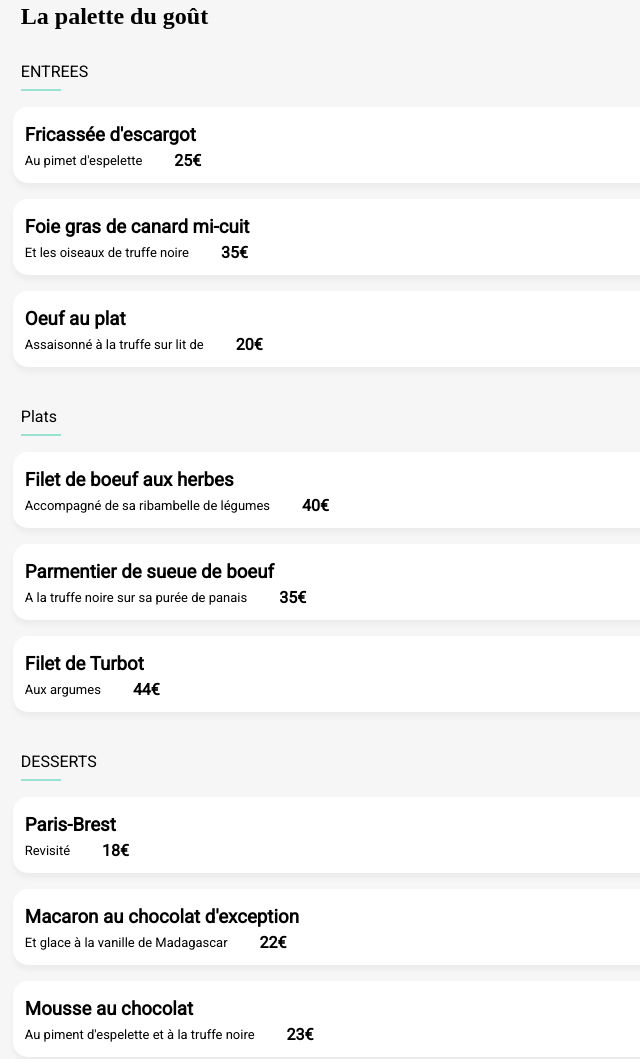
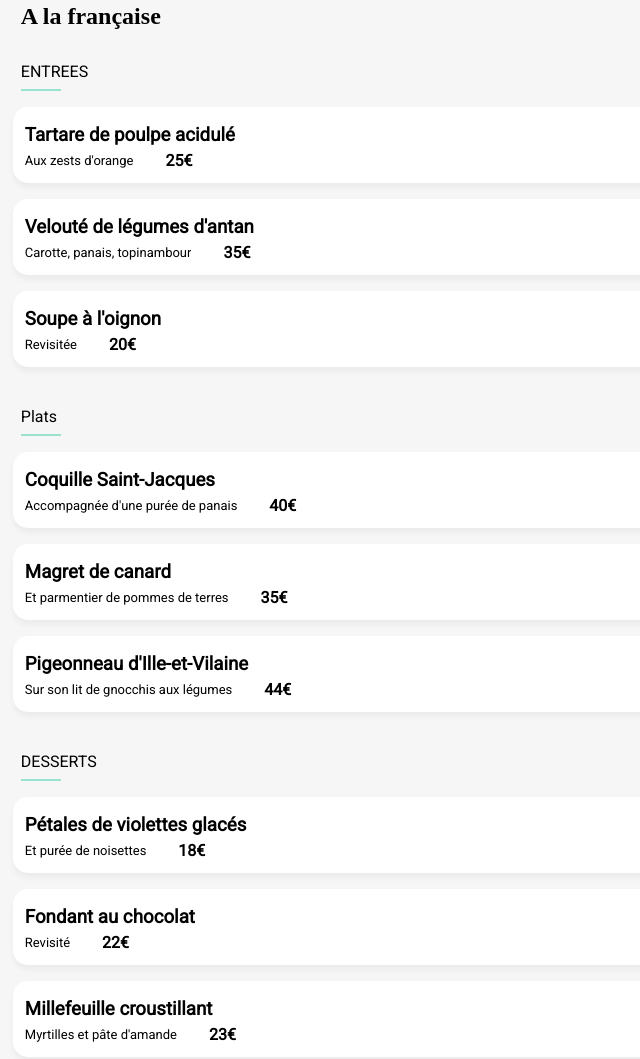
Before and after one commit to maroua-MEDDEB/p3, a website: page sass/menu/menu-a-la-française.html in a window 1280 px wide. Shown: the part 313-1372 px from the top of the page, without its empty margins (0-640 px from the left). Drawn offline with Linux system fonts and the light colour scheme; a web font is replaced by a local one.

Commit message:
modifier le contenu des recette de menu

```diff
--- a/sass/menu/menu-a-la-française.html
+++ b/sass/menu/menu-a-la-française.html
@@ -29,7 +29,7 @@
             </div>
 
             <div class="end-header">
-                <img src="../../images/a_la_française.jpg" alt="la note enchantée">
+                <img src="../../images/a_la_française.jpg" alt="à la française">
             </div>
         </div>
 
@@ -37,30 +37,30 @@
 
     <section>
         <div class="title-container">
-            <h2>La palette du goût </h2>
+            <h2>A la française</h2>
             <i class="fa-regular fa-heart"></i>
         </div>
         <div class="body-container">
             <article>
                 <p class="text">ENTREES</p>
                 <div class="detail">
-                    <h3>Fricassée d'escargot</h3>
+                    <h3>Tartare de poulpe acidulé</h3>
                     <div class="detail-text-price">
-                        <p class="text-detail">Au pimet d'espelette</p>
+                        <p class="text-detail">Aux zests d'orange</p>
                         <p class="price">25€</p>
                     </div>
                 </div>
                 <div class="detail">
-                    <h3>Foie gras de canard mi-cuit</h3>
+                    <h3>Velouté de légumes d'antan</h3>
                     <div class="detail-text-price">
-                        <p class="text-detail">Et les oiseaux de truffe noire</p>
+                        <p class="text-detail">Carotte, panais, topinambour</p>
                         <p class="price">35€</p>
                     </div>
                 </div>
                 <div class="detail">
-                    <h3>Oeuf au plat</h3>
+                    <h3>Soupe à l'oignon</h3>
                     <div class="detail-text-price">
-                        <p class="text-detail">Assaisonné à la truffe sur lit de </p>
+                        <p class="text-detail">Revisitée </p>
                         <p class="price">20€</p>
                     </div>
                 </div>
@@ -69,23 +69,23 @@
             <article>
                 <p class="text">Plats</p>
                 <div class="detail">
-                    <h3>Filet de boeuf aux herbes</h3>
+                    <h3>Coquille Saint-Jacques</h3>
                     <div class="detail-text-price">
-                        <p class="text-detail">Accompagné de sa ribambelle de légumes </p>
+                        <p class="text-detail">Accompagnée d'une purée de panais</p>
                         <p class="price">40€</p>
                     </div>
                 </div>
                 <div class="detail">
-                    <h3>Parmentier de sueue de boeuf</h3>
+                    <h3>Magret de canard</h3>
                     <div class="detail-text-price">
-                        <p class="text-detail">A la truffe noire sur sa purée de panais</p>
+                        <p class="text-detail">Et parmentier de pommes de terres</p>
                         <p class="price">35€</p>
                     </div>
                 </div>
                 <div class="detail">
-                    <h3>Filet de Turbot</h3>
+                    <h3>Pigeonneau d'Ille-et-Vilaine</h3>
                     <div class="detail-text-price">
-                        <p class="text-detail">Aux argumes</p>
+                        <p class="text-detail">Sur son lit de gnocchis aux légumes</p>
                         <p class="price">44€</p>
                     </div>
                 </div>
@@ -94,23 +94,23 @@
             <article>
                 <p class="text">DESSERTS</p>
                 <div class="detail">
-                    <h3>Paris-Brest</h3>
+                    <h3>Pétales de violettes glacés</h3>
                     <div class="detail-text-price">
-                        <p class="text-detail">Revisité</p>
+                        <p class="text-detail">Et purée de noisettes</p>
                         <p class="price">18€</p>
                     </div>
                 </div>
                 <div class="detail">
-                    <h3>Macaron au chocolat d'exception</h3>
+                    <h3>Fondant au chocolat</h3>
                     <div class="detail-text-price">
-                        <p class="text-detail">Et glace à la vanille de Madagascar</p>
+                        <p class="text-detail">Revisité</p>
                         <p class="price">22€</p>
                     </div>
                 </div>
                 <div class="detail">
-                    <h3>Mousse au chocolat</h3>
+                    <h3>Millefeuille croustillant</h3>
                     <div class="detail-text-price">
-                        <p class="text-detail">Au piment d'espelette et à la truffe noire</p>
+                        <p class="text-detail">Myrtilles et pâte d'amande</p>
                         <p class="price">23€</p>
                     </div>
                 </div>
```
